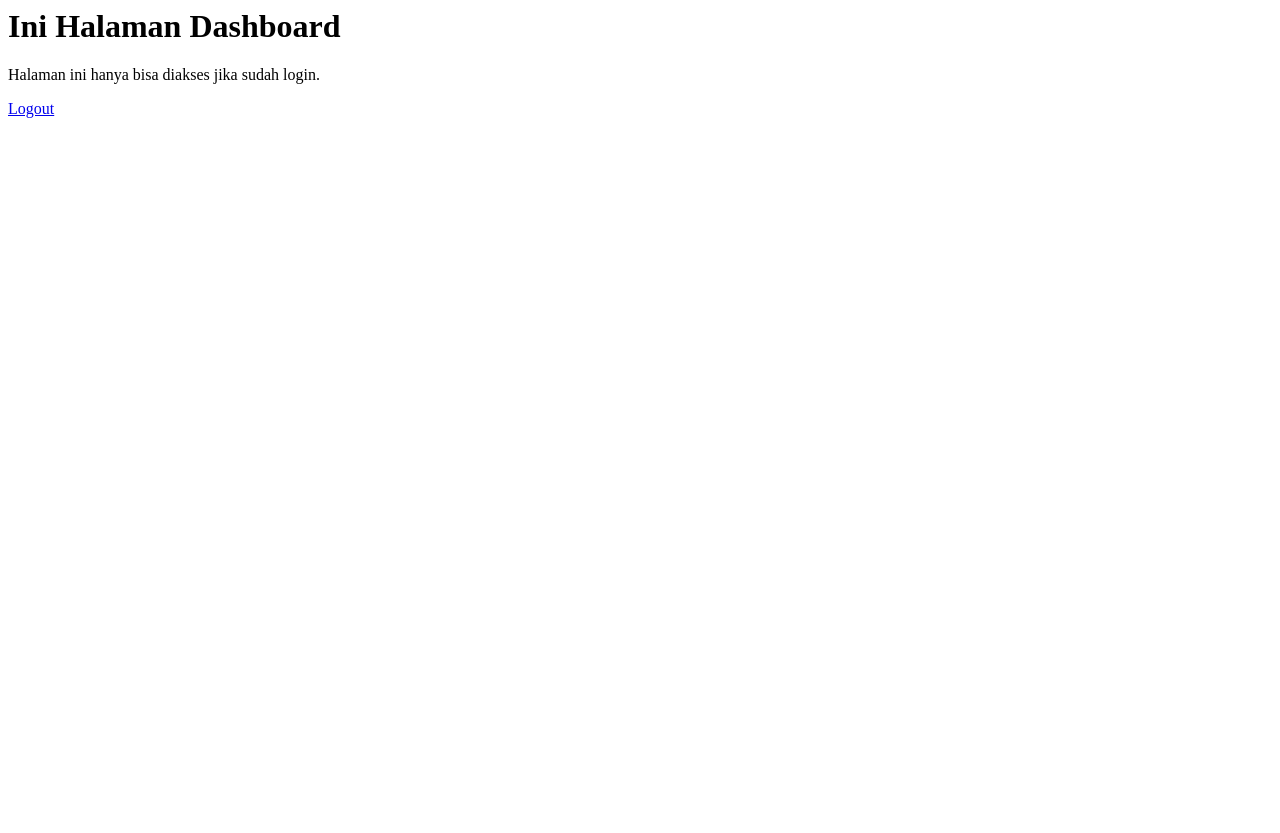
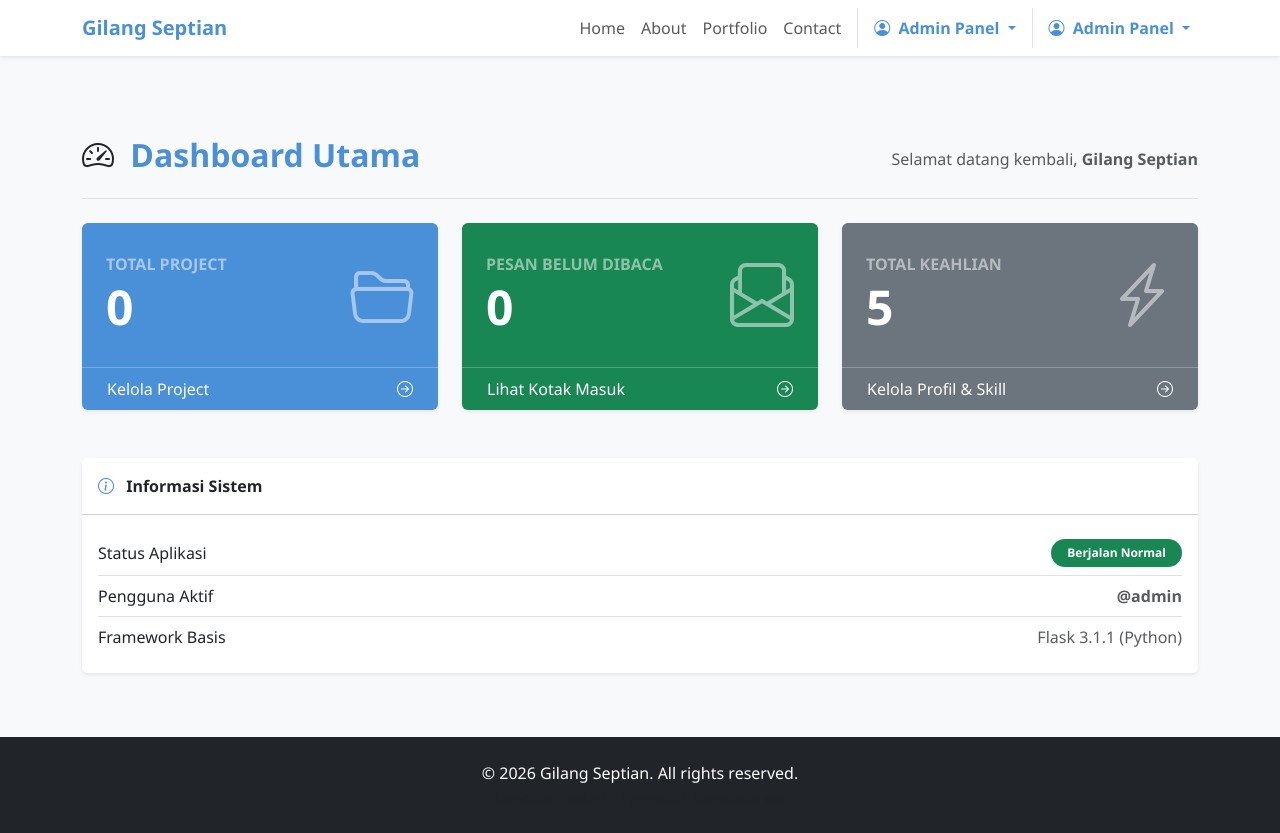
Before and after one commit to gilangseptiancahya15-source/Portofolio-Flask, a Flask app: page /dashboard in a window 1280 px wide. Before the commit the page ends 118 px from the top, so only its background shows below. Run offline with Flask 3, Linux system fonts and the light colour scheme; the visitor is signed in with stand-in values (Sample User, id 1).

Commit message:
Membuat halaman dashboard admin

```diff
--- a/app.py
+++ b/app.py
@@ -138,9 +138,15 @@ def logout():
 @app.route('/dashboard')
 @login_required
 def dashboard():
-    # Ini adalah placeholder untuk Tahap 6 (Dashboard Utama)
-    # Untuk sementara, cukup tampilkan teks agar bisa menguji login
-    return "<h1>Ini Halaman Dashboard</h1><p>Halaman ini hanya bisa diakses jika sudah login.</p><a href='/dashboard/logout'>Logout</a>"
+    # Menghitung statistik untuk ditampilkan di dashboard
+    total_projects = Project.query.count()
+    unread_messages = Message.query.filter_by(is_read=False).count()
+    total_skills = Skill.query.count()
+
+    return render_template('dashboard/index.html',
+                           total_projects=total_projects,
+                           unread_messages=unread_messages,
+                           total_skills=total_skills)
 
 if __name__ == '__main__':
     init_database()
--- a/templates/base.html
+++ b/templates/base.html
@@ -36,6 +36,21 @@
                     <li class="nav-item">
                         <a class="nav-link {% if request.endpoint == 'contact' %}active{% endif %}" href="{{ url_for('contact') }}">Contact</a>
                     </li>
+
+                    <!-- Menu khusus Admin (Tampil jika sudah login) -->
+                    {% if session.get('admin_id') %}
+                    <li class="nav-item dropdown border-start ms-2 ps-2">
+                        <a class="nav-link dropdown-toggle fw-bold text-primary" href="#" id="adminDropdown" role="button" data-bs-toggle="dropdown" aria-expanded="false">
+                            <i class="bi bi-person-circle me-1"></i> Admin Panel
+                        </a>
+                        <ul class="dropdown-menu dropdown-menu-end shadow-sm" aria-labelledby="adminDropdown">
+                            <li><a class="dropdown-item {% if request.endpoint == 'dashboard' %}active{% endif %}" href="{{ url_for('dashboard') }}"><i class="bi bi-speedometer2 me-2 text-muted"></i> Dashboard</a></li>
+                            <!-- Nanti bisa ditambah route lain seperti Kelola Project, Profil, dll pada Tahap 7+ -->
+                            <li><hr class="dropdown-divider"></li>
+                            <li><a class="dropdown-item text-danger" href="{{ url_for('logout') }}"><i class="bi bi-box-arrow-right me-2"></i> Logout</a></li>
+                        </ul>
+                    </li>
+                    {% endif %}
 
                     <!-- Menu khusus Admin (Tampil jika sudah login) -->
                     {% if session.get('admin_id') %}
--- a/templates/dashboard/index.html
+++ b/templates/dashboard/index.html
@@ -0,0 +1,108 @@
+{% extends 'base.html' %}
+
+{% block title %}Dashboard Admin{% endblock %}
+
+{% block content %}
+<div class="container py-5 my-3">
+    <div class="d-flex justify-content-between align-items-center mb-4 border-bottom pb-3">
+        <h2 class="fw-bold text-primary"><i class="bi bi-speedometer2 me-2 text-dark"></i> Dashboard Utama</h2>
+        <span class="text-muted d-none d-sm-inline">Selamat datang kembali, <strong>{{ user.name }}</strong></span>
+    </div>
+
+    <!-- Statistik Cards (Tiga Kartu Berwarna) -->
+    <div class="row g-4 mb-5">
+
+        <!-- Total Projects Card -->
+        <div class="col-md-4">
+            <div class="card shadow-sm border-0 bg-primary text-white h-100">
+                <div class="card-body p-4 d-flex align-items-center justify-content-between">
+                    <div>
+                        <h6 class="text-white-50 text-uppercase fw-semibold mb-1">Total Project</h6>
+                        <h2 class="display-5 fw-bold mb-0">{{ total_projects }}</h2>
+                    </div>
+                    <div>
+                        <i class="bi bi-folder2-open opacity-50" style="font-size: 4rem;"></i>
+                    </div>
+                </div>
+                <!-- Card Footer untuk Navigasi -->
+                <div class="card-footer bg-transparent border-top border-light border-opacity-25 p-0">
+                    <a href="{{ url_for('manage_projects') }}" class="btn btn-link text-white text-decoration-none w-100 text-start py-2 px-4 d-flex justify-content-between align-items-center">
+                        <span>Kelola Project</span>
+                        <i class="bi bi-arrow-right-circle"></i>
+                    </a>
+                </div>
+            </div>
+        </div>
+
+        <!-- Pesan Baru Card (Otomatis berubah merah jika ada pesan baru) -->
+        <div class="col-md-4">
+            <div class="card shadow-sm border-0 {% if unread_messages > 0 %}bg-danger{% else %}bg-success{% endif %} text-white h-100">
+                <div class="card-body p-4 d-flex align-items-center justify-content-between">
+                    <div>
+                        <h6 class="text-white-50 text-uppercase fw-semibold mb-1">Pesan Belum Dibaca</h6>
+                        <h2 class="display-5 fw-bold mb-0">{{ unread_messages }}</h2>
+                    </div>
+                    <div>
+                        <i class="bi bi-envelope-paper opacity-50" style="font-size: 4rem;"></i>
+                    </div>
+                </div>
+                <div class="card-footer bg-transparent border-top border-light border-opacity-25 p-0">
+                    <a href="{{ url_for('manage_messages') }}" class="btn btn-link text-white text-decoration-none w-100 text-start py-2 px-4 d-flex justify-content-between align-items-center">
+                        <span>Lihat Kotak Masuk</span>
+                        <i class="bi bi-arrow-right-circle"></i>
+                    </a>
+                </div>
+            </div>
+        </div>
+
+        <!-- Total Skills Card -->
+        <div class="col-md-4">
+            <div class="card shadow-sm border-0 bg-secondary text-white h-100">
+                <div class="card-body p-4 d-flex align-items-center justify-content-between">
+                    <div>
+                        <h6 class="text-white-50 text-uppercase fw-semibold mb-1">Total Keahlian</h6>
+                        <h2 class="display-5 fw-bold mb-0">{{ total_skills }}</h2>
+                    </div>
+                    <div>
+                        <i class="bi bi-lightning-charge opacity-50" style="font-size: 4rem;"></i>
+                    </div>
+                </div>
+                <div class="card-footer bg-transparent border-top border-light border-opacity-25 p-0">
+                    <a href="{{ url_for('manage_profile') }}" class="btn btn-link text-white text-decoration-none w-100 text-start py-2 px-4 d-flex justify-content-between align-items-center">
+                        <span>Kelola Profil & Skill</span>
+                        <i class="bi bi-arrow-right-circle"></i>
+                    </a>
+                </div>
+            </div>
+        </div>
+
+    </div>
+
+    <!-- Informasi Sistem (Statik/Informasional) -->
+    <div class="row">
+        <div class="col-12">
+            <div class="card shadow-sm border-0">
+                <div class="card-header bg-white py-3 fw-bold">
+                    <i class="bi bi-info-circle text-primary me-2"></i> Informasi Sistem
+                </div>
+                <div class="card-body">
+                    <ul class="list-group list-group-flush">
+                        <li class="list-group-item d-flex justify-content-between align-items-center px-0">
+                            Status Aplikasi
+                            <span class="badge bg-success rounded-pill px-3 py-2">Berjalan Normal</span>
+                        </li>
+                        <li class="list-group-item d-flex justify-content-between align-items-center px-0">
+                            Pengguna Aktif
+                            <span class="text-muted fw-semibold">@{{ user.username }}</span>
+                        </li>
+                        <li class="list-group-item d-flex justify-content-between align-items-center px-0">
+                            Framework Basis
+                            <span class="text-muted">Flask 3.1.1 (Python)</span>
+                        </li>
+                    </ul>
+                </div>
+            </div>
+        </div>
+    </div>
+</div>
+{% endblock %}
```
